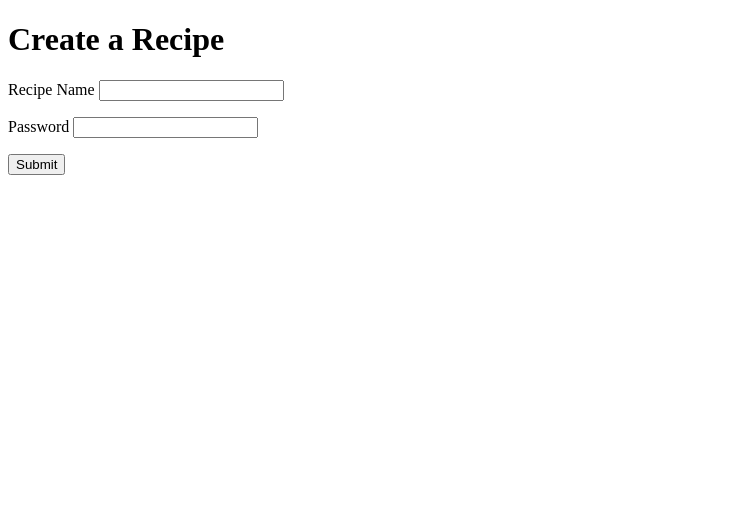
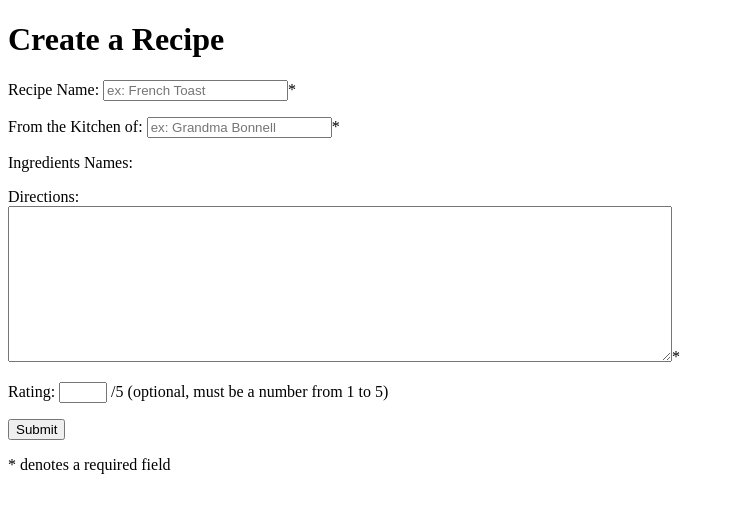
Before and after one commit to KellieAndersen/hackbright-project, a Flask app: page /create_recipe in a window 1280 px wide. Shown: the top 513 px of the page, without its empty margins (0-734 px from the left). Run offline with Flask 2, Linux system fonts and the light colour scheme.

Commit message:
add more fields to create_recipe.html form

```diff
--- a/templates/create_recipe.html
+++ b/templates/create_recipe.html
@@ -6,11 +6,25 @@
 
   <form action="/login" method="GET">
     <p>
-      Recipe Name <input type="text" name="recipe_name">
+      Recipe Name: <input type="text" name="recipe_name" placeholder="ex: French Toast" required>*
     </p>
 
     <p>
-      Password <input type="text" name="password">
+      From the Kitchen of: <input type="text" name="originator" placeholder="ex: Grandma Bonnell" required>*
+    </p>
+
+    <p>
+      Ingredients Names:
+    </p>
+
+    <p>
+      <div>Directions: </div>
+      <textarea name="directions" rows="10" cols="80" wrap="hard" required></textarea>*
+      <!-- ^^^not sure what to do to make the ta an input form^^^ -->
+    </p>
+
+    <p>
+        Rating: <input type="number" name="rating" min="1" max="5"> /5     (optional, must be a number from 1 to 5)
     </p>
 
     <p>
@@ -18,4 +32,6 @@
     </p>
   </form>
 
+  * denotes a required field
+
 {% endblock %}
```
